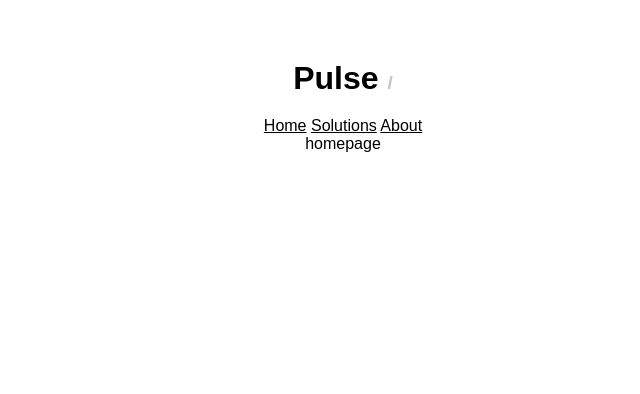
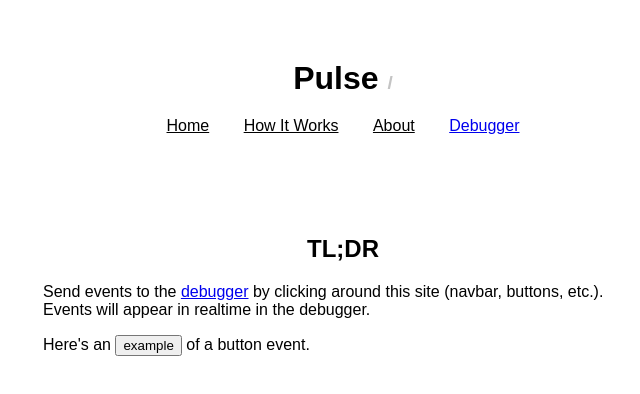
Before and after one commit to kunal-mandalia/pulse-web, a website: page client/index.html in a window 1280 px wide. Both pictures are taken after a click on the link "Home". Shown: the whole page, without its empty margins (297-937 px from the left). Drawn offline with nearby package versions, Linux system fonts and the light colour scheme; no server answers; a web font is replaced by a local one.

Commit message:
feat: add pages content and handle events

```diff
--- a/client/index.html
+++ b/client/index.html
@@ -1,8 +1,13 @@
 <html>
   <head>
+    <title>Pulse Web</title>
     <style>
       * {
         font-family: 'Arsenal', sans-serif;
+      }
+      h1, h2 {
+        text-align: center;
+        margin: 60px 0 20px;
       }
       a {
         cursor: pointer;
@@ -22,8 +27,16 @@
       .links {
         text-align: center;
       }
+      .link {
+        margin: 15px;
+      }
+      .page-wrapper {
+        display: flex;
+        justify-content: center;
+      }
       .page {
-        text-align: center;
+        max-width: 600px;
+        padding: 40px 15px;
       }
     </style>
     <link href="https://fonts.googleapis.com/css?family=Arsenal" rel="stylesheet">
@@ -31,28 +44,38 @@
   <body>
     <h1 id='title' class='title'>Pulse <span class='title-small'><span id='pathname' /></span></h1>
     <div class='links'>
-      <a onClick='onPathChange({type: "page", value: "/"}, "page-home")'>Home</a>
-      <a onClick='onPathChange({type: "page", value: "/solutions"}, "page-solutions")'>Solutions</a>
-      <a onClick='onPathChange({type: "page", value: "/about"}, "page-about")'>About</a>
+      <a class='link' onClick='onPathChange({type: "page", value: "/"}, "page-home")'>Home</a>
+      <a class='link' onClick='onPathChange({type: "page", value: "/how-it-works"}, "page-howitworks")'>How It Works</a>
+      <a class='link' onClick='onPathChange({type: "page", value: "/about"}, "page-about")'>About</a>
+      <a class='link' href='./debugger' target='_blank'>Debugger</a>
     </div>
-    <div class='page'>
-      <div id='page-home' style='display: block'>
-        homepage
-      </div>
-      <div id='page-solutions' style='display: none'>
-        solutions
-      </div>
-      <div id='page-about' style='display: none'>
-        about
+    <div class='page-wrapper'>
+      <div class='page'>
+        <div id='page-home' style='display: block'>
+          <h2>TL;DR</h2>
+          <p>
+            Send events to the <a href='./debugger' target='_blank'>debugger</a> by clicking around this site (navbar, buttons, etc.). Events will appear in realtime in the debugger.
+          </p>
+          <p>Here's an <button onClick='emitEvent({type: "event", value: "Home Button"})'>example</button> of a button event.</p>
+        </div>
+        <div id='page-howitworks' style='display: none'>
+          <h2>Realtime</h2>
+          <p>Events are sent to and received over websockets. Checkout this page's javascript source or <a href='https://socket.io/' target='_blank'>socket.io</a> to learn more.</p>
+          <p>Think realtime is cool? <button onClick='emitEvent({type: "event", value: "HIW Button Realtime"})'>Sure!</button></p>
+        </div>
+        <div id='page-about' style='display: none'>
+          <h2>Why Pulse?</h2>
+          <p>I was impressed by segment.io's realtime event debugger. It displays events, like page views, button clicks, etc., in realtime. I wanted to build something similar to understand how something like that works. - <a href='http://www.kunalmandalia.com' target='_blank'>Kunal Mandalia</a></p>
+
+          <h2>Github</h2>
+          <p>Checkout the open source repo on <a href='https://github.com/kunal-mandalia/pulse-web' target='_blank'>github</a>. Keep an eye out for pulse-server if you want to know how the backend works.</p>
+        </div>
       </div>
     </div>
     <script src="/socket.io/socket.io.js"></script>
     <script>
       const socket = io('https://pulse-server-km.herokuapp.com')
-      // const socket = io('http://localhost:8080');
-      const pageHome = document.getElementById('page-home')
-      const pageSolutions = document.getElementById('page-solutions')
-      const pageAbout = document.getElementById('page-about')
+      // const socket = io('http://localhost:8080'); // or run locally
 
       const { pathname } = location
       socket.emit('event', {type: 'page', value: '/'})
@@ -63,7 +86,7 @@
 
       function onPathChange (data, activePage) {
         updatePath(data.value)
-        const pages = ['page-home', 'page-solutions', 'page-about']
+        const pages = ['page-home', 'page-howitworks', 'page-about']
         pages.forEach(page => {
           page === activePage
             ? document.getElementById(page).style.display = 'block'
@@ -73,6 +96,10 @@
         socket.emit('event', data)
       }
 
+      function emitEvent (data) {
+        socket.emit('event', data)
+      }
+
       function updatePath (pathname) {
         document.getElementById('pathname').innerHTML = pathname
       }
```
